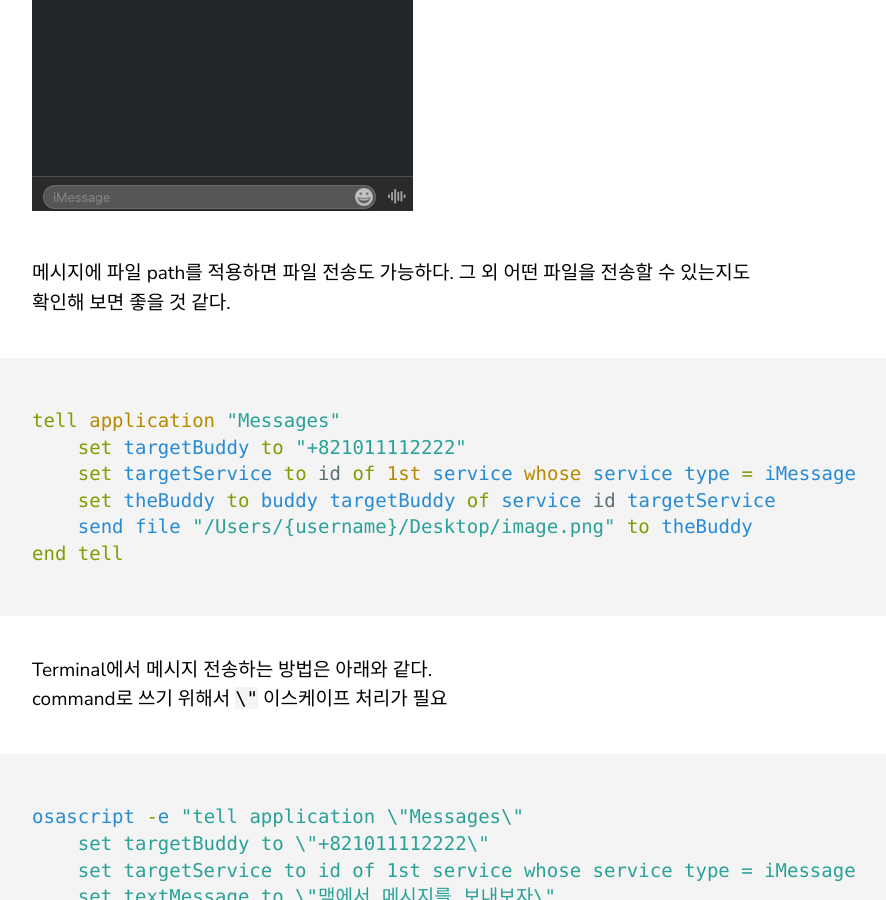
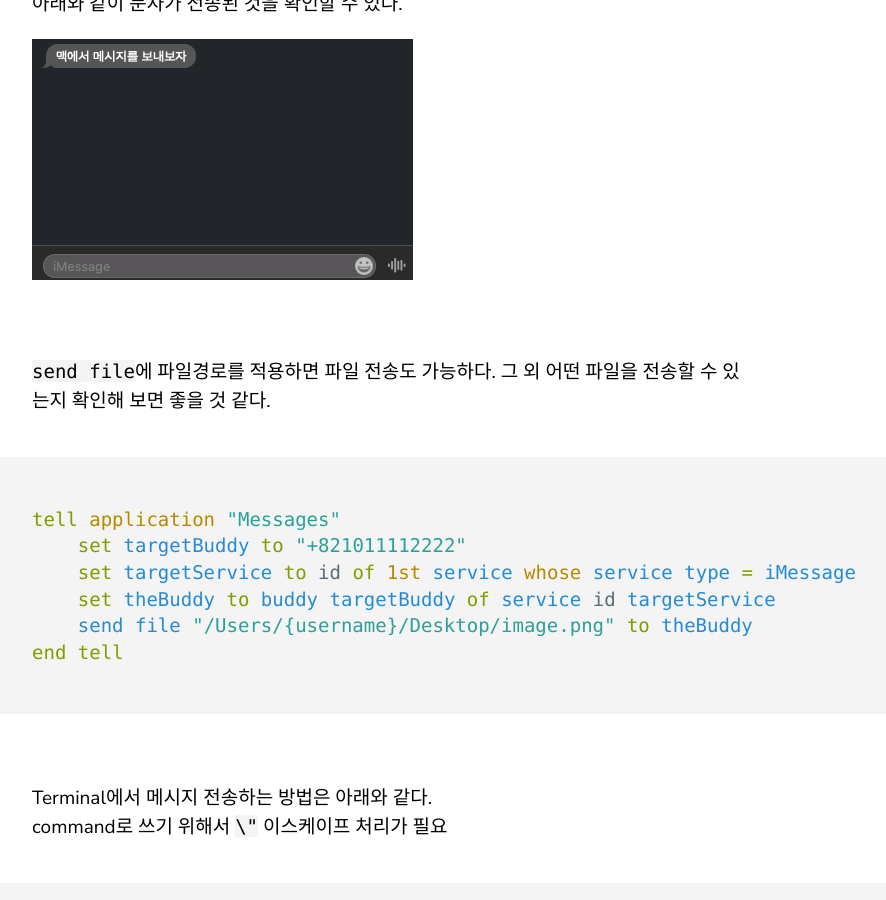
Before and after one commit to dogfootdev/dogfootdev.github.io, a Jekyll site: the page built from _posts/2019-12-02-applescript-send-message.md, in a window 1280 px wide and 900 px high, scrolled down 2519 px. Shown: the whole window, without its empty margins (68-954 px from the left). Built offline with Jekyll 4.4.1, drawn with Linux system fonts in a browser that asks for light colours; comment, search, counter and statistics services are not loaded.

Commit message:
fix post

````diff
--- a/_posts/2019-12-02-applescript-send-message.md
+++ b/_posts/2019-12-02-applescript-send-message.md
@@ -22,13 +22,14 @@ tell application "Messages"
 end tell
 ```
 
+<br>
 targetBuddy에 아래와 같이 국제번호 형식에 맞춰 전화번호를 적어 준다.
-
 applescript 실행 시 targetBuddy를 찾을 수 없다면 맥의 연락처를 참고해 보자.
 ```applescript
 set targetBuddy to "+821011112222"
 ```
 
+<br>
 textMessage에 전송할 메세지 내용을 적고
 ```applescript
 set textMessage to "맥에서 메시지를 보내보자"
@@ -37,12 +38,13 @@ set textMessage to "맥에서 메시지를 보내보자"
 메시지 코드를 `sendmessage.applescript`로 저장하고 더블 클릭하면 아래와 같이 스크립트 편집기가 실행이 되며 실행 버튼을 누르면 메시지 전송이 된다.
 ![image-20191202173204361](http://dogfootdev.github.io/assets/image/posts/2019-12-02-applescript-send-message/image-20191202173204361.png)
 
+<br>
 아래와 같이 문자가 전송된 것을 확인할 수 있다.
 ![image-20191202173720463](http://dogfootdev.github.io/assets/image/posts/2019-12-02-applescript-send-message/image-20191202173720463.png)
 
-
-메시지에 파일 path를 적용하면 파일 전송도 가능하다.
-그 외 어떤 파일을 전송할 수 있는지도 확인해 보면 좋을 것 같다.
+<br>
+`send file`에 파일경로를 적용하면 파일 전송도 가능하다.
+그 외 어떤 파일을 전송할 수 있는지 확인해 보면 좋을 것 같다.
 
 ```applescript
 tell application "Messages"
@@ -53,7 +55,7 @@ tell application "Messages"
 end tell
 ```
 
-
+<br>
 Terminal에서 메시지 전송하는 방법은 아래와 같다.
 command로 쓰기 위해서 `\"` 이스케이프 처리가 필요
 
@@ -68,3 +70,4 @@ end tell"
 ```
 
 다음 포스팅은 Terminal로 메시지 전송하는 것을 응용하여 아이폰에서 받은 메시지를 다른 사람에게 포워딩을 해보도록 하겠다.
+<br>
````
